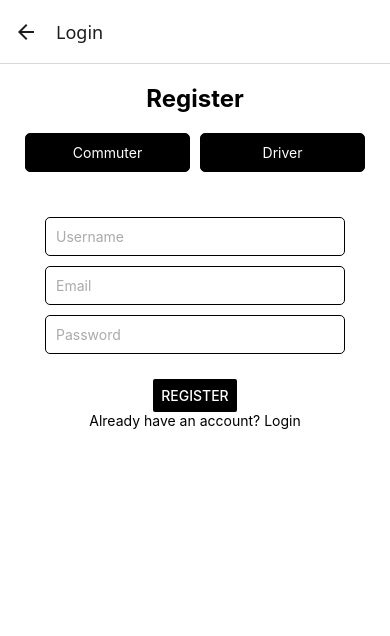
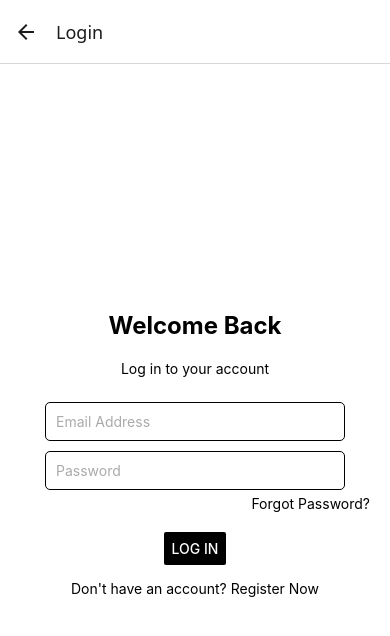
Before and after one commit to K6EDWIN/Quickmatatu, a React Native app: screen /Login in a window 390 px wide. Shown: the top 636 px of the page. Built offline with nearby package versions, Linux system fonts and the light colour scheme; what @rnmapbox/maps would draw is missing.

Commit message:
email password login fix

```diff
--- a/Components/LoginForm.jsx
+++ b/Components/LoginForm.jsx
@@ -1,175 +1,129 @@
-import React, { useState } from 'react';
-import { View, Text, TextInput, Button, TouchableOpacity, StyleSheet,ScrollView } from 'react-native';
-import styles from '../Styles';
+import React, { useState, useCallback } from "react";
+import { View, Text, TextInput, Button, TouchableOpacity, Alert, Platform, ActivityIndicator } from "react-native";
+import styles from "../Styles";
 
-const RegistrationForm = ({navigation}) => {
-  const [userType, setUserType] = useState("commuter");
-  const [username, setUsername] = useState("");
+const LoginForm = ({ navigation }) => {
   const [email, setEmail] = useState("");
   const [password, setPassword] = useState("");
-  const [driverName, setDriverName] = useState("");
-  const [vehicleLicensePlate, setVehicleLicensePlate]= useState("");
-  const [license, setLicense] = useState("");
-  const [nationalId, setNationalId] = useState("");
+  const [loading, setLoading] = useState(false);
 
-  const [visibleComponent,setVisibleComponent] = useState('CommuterRegistration');
+  // SAFE API URL LOGIC
+  const getApiUrl = () => {
+    let url = process.env.EXPO_PUBLIC_API_URL || 'http://localhost:3001';
+    const baseUrl = url.replace(/\/api\/login\/?$/, '').replace(/\/api\/?$/, '').replace(/\/$/, '');
+    return `${baseUrl}/api/login`;
+  };
 
-  const setComponent =()=>{
-    if (visibleComponent === 'CommuterRegistration'){
-      return(<>
-        <View style={styles.container}>
-        <View style={styles.inputContainer}>
-        <TextInput
-          style={styles.input}
-          placeholder="Username"
-          placeholderTextColor="#aaa"
-          onChangeText={setUsername}
-          value={username}
-           />
-        <TextInput
-            style={styles.input}
-            placeholder="Email"
-            placeholderTextColor="#aaa"
-            onChangeText={setEmail}
-            value={email}
-            keyboardType="email-address" />
-        <TextInput
-            style={styles.input}
-            placeholder="Password"
-            placeholderTextColor="#aaa"
-            onChangeText={setPassword}
-            value={password}
-            secureTextEntry />
-            </View>
-            </View>
-        </>);
-    }else(visibleComponent === 'DriverRegistration')
-    {
-      return(
-        <>
-    <View style={styles.container}>
-      <View style={styles.inputContainer}>
-      <TextInput
-          style={styles.input}
-          placeholder="Username"
-          placeholderTextColor="#aaa"
-          onChangeText={setUsername}
-          value={username}
-           />
-           <TextInput
-          style={styles.input}
-          placeholder="Driver Name"
-          placeholderTextColor="#aaa"
-          onChangeText={setDriverName}
-          value={driverName}
-           />
-        <TextInput
-            style={styles.input}
-            placeholder="Email"
-            placeholderTextColor="#aaa"
-            onChangeText={setEmail}
-            value={email}
-            keyboardType="email-address" />
-        <TextInput
-            style={styles.input}
-            placeholder="Password"
-            placeholderTextColor="#aaa"
-            onChangeText={setPassword}
-            value={password}
-            secureTextEntry />
-            <TextInput
-          style={styles.input}
-          placeholder="Vehicle License Plate"
-          placeholderTextColor="#aaa"
-          onChangeText={setVehicleLicensePlate}
-          value={vehicleLicensePlate}
-           />
-    <TextInput
-        style={styles.input}
-        placeholder="Driver's License"
-        placeholderTextColor="#aaa"
-        onChangeText={setLicense}
-        value={license} />
-    <TextInput
-          style={styles.input}
-          placeholder="National ID"
-          placeholderTextColor="#aaa"
-          onChangeText={setNationalId}
-          value={nationalId} />
-          </View>
-          </View>
-    </>
-      );
+  const notify = (title, message) => {
+    if (Platform.OS === 'web') {
+      window.alert(`${title}: ${message}`);
+    } else {
+      Alert.alert(title, message);
     }
   };
 
-  const handleRegister = async () => {
-    const userData = { userType,username,driverName, email, password,vehicleLicensePlate, license, nationalId};
+  const handleLogin = async () => {
+    if (!email || !password) {
+      notify("Error", "Please enter both email and password.");
+      return;
+    }
+
+    setLoading(true);
+    const API_ENDPOINT = getApiUrl();
+    console.log("Logging in to:", API_ENDPOINT);
 
     try {
-      const response = await fetch('http://localhost:3001/register', {
-        method: 'POST',
-        headers: {
-          'Content-Type': 'application/json',
-        },
-        body: JSON.stringify(userData),
+      const response = await fetch(API_ENDPOINT, {
+        method: "POST",
+        headers: { "Content-Type": "application/json" },
+        credentials: "include",
+        body: JSON.stringify({ email, password }),
       });
 
+      const text = await response.text();
+      let data;
+      try {
+        data = JSON.parse(text);
+      } catch (e) {
+        throw new Error(`Server Error: ${text.substring(0, 50)}...`);
+      }
+
+      console.log("Login response:", data);
 
       if (response.ok) {
-        const data = await response.json();
-        console.log('User registered successfully:', data);
-        alert('Registration successful!');
-        navigation.navigate("Login");
+        // Check User Type from Server Response to Navigate
+        const userType = data.user?.userType;
+
+        if (userType === 'driver') {
+          navigation.navigate("DriverHomepage");
+        } else {
+          navigation.navigate("UserHomepage");
+        }
       } else {
-        const errorData = await response.json();
-        console.error('Registration failed:', errorData);
-        alert(`Registration failed: ${errorData.message}`);
+        notify("Login Failed", data.error || "Invalid credentials.");
       }
     } catch (error) {
-      console.error('An error occurred:', error);
-      alert('An error occurred during registration. Please try again.');
+      console.error("Login Error:", error);
+      notify("Connection Error", "Unable to connect to the server.");
+    } finally {
+      setLoading(false);
     }
   };
 
+  return (
+    <View style={styles.container}>
+      <Text style={styles.header}>Welcome Back</Text>
+      <Text style={[styles.label, { textAlign: 'center', marginBottom: 20 }]}>
+        Log in to your account
+      </Text>
 
-  const MainComponent= ({ setVisibleComponent}) =>{
-    return(
-      <>
-      <Text style={styles.header}>Register</Text>
-      <View style={styles.userTypeContainer}>
+      <View style={styles.inputContainer}>
+        <TextInput
+          style={styles.input}
+          placeholder="Email Address"
+          placeholderTextColor="#aaa"
+          onChangeText={setEmail}
+          defaultValue={email}
+          keyboardType="email-address"
+          autoCapitalize="none"
+        />
+
+        <TextInput
+          style={styles.input}
+          placeholder="Password"
+          placeholderTextColor="#aaa"
+          onChangeText={setPassword}
+          defaultValue={password}
+          secureTextEntry
+        />
+
+        {/* Forgot Password Link (Visual only for now) */}
+        <TouchableOpacity style={{ alignSelf: 'flex-end', marginBottom: 20 }}>
+           <Text style={{ color: 'black' }}>Forgot Password?</Text>
+        </TouchableOpacity>
+
+        {loading ? (
+          <ActivityIndicator size="large" color="black" />
+        ) : (
+          <Button
+            title="Log In"
+            onPress={handleLogin}
+            color="black"
+            style={styles.button}
+          />
+        )}
+
         <TouchableOpacity
-          style={[styles.button]}
-          onPress={() => { setVisibleComponent('CommuterRegistration') && exportUserType()
-            setUserType('commuter');}}
+          onPress={() => {
+            navigation.navigate("Registration");
+          }}
+          style={{ marginTop: 15 }}
         >
-          <Text style={styles.buttonText}>Commuter</Text>
-        </TouchableOpacity>
-        <TouchableOpacity
-          style={[styles.button]}
-          onPress={() => { setVisibleComponent('DriverRegistration') && exportUserType()
-            setUserType('driver');}}
-        >
-          <Text style={styles.buttonText}>Driver</Text>
+          <Text style={styles.linkText}>Don't have an account? Register Now</Text>
         </TouchableOpacity>
       </View>
-      </>
-    );
-  };
-  return (
-    <ScrollView style={{backgroundColor:'rgb(255, 255, 255)'}}>
-  <View style={styles.container}>
-        <MainComponent setVisibleComponent={setVisibleComponent}/>
-    <View style={styles.inputContainer}>
-    {setComponent()}
+    </View>
+  );
+};
 
-    <Button title="Register" onPress={handleRegister} color="black" style={styles.submitButton}/>
-       <TouchableOpacity onPress={()=> navigation.navigate("Login")}>
-         <Text style={styles.linkText}>Already have an account? Login</Text>
-       </TouchableOpacity>
-    </View>
-    </View>
-    </ScrollView>
-    );
-};
-export default RegistrationForm;
+export default LoginForm;
```
Also changed, not shown: server.js (+51 -54 lines).
